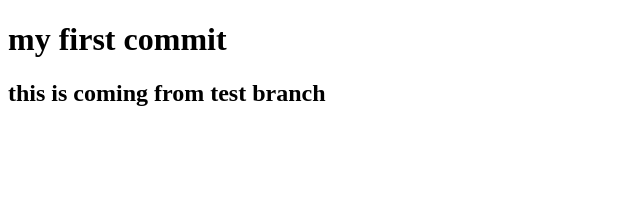
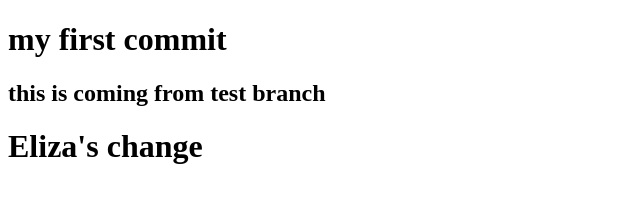
Before and after one commit to ezhusupova/02-09-github-practice, a plain HTML site: page index.html in a window 1280 px wide. Shown: the whole page, without its empty margins (0-640 px from the left). Drawn offline with Linux system fonts and the light colour scheme.

Commit message:
Eliza's changes

```diff
--- a/index.html
+++ b/index.html
@@ -10,5 +10,8 @@
     <h1>my first commit</h1>
     <h2>this is coming from test branch</h2>
 
+
+    <h1>Eliza's change </h1>
+
 </body>
 </html>
```
